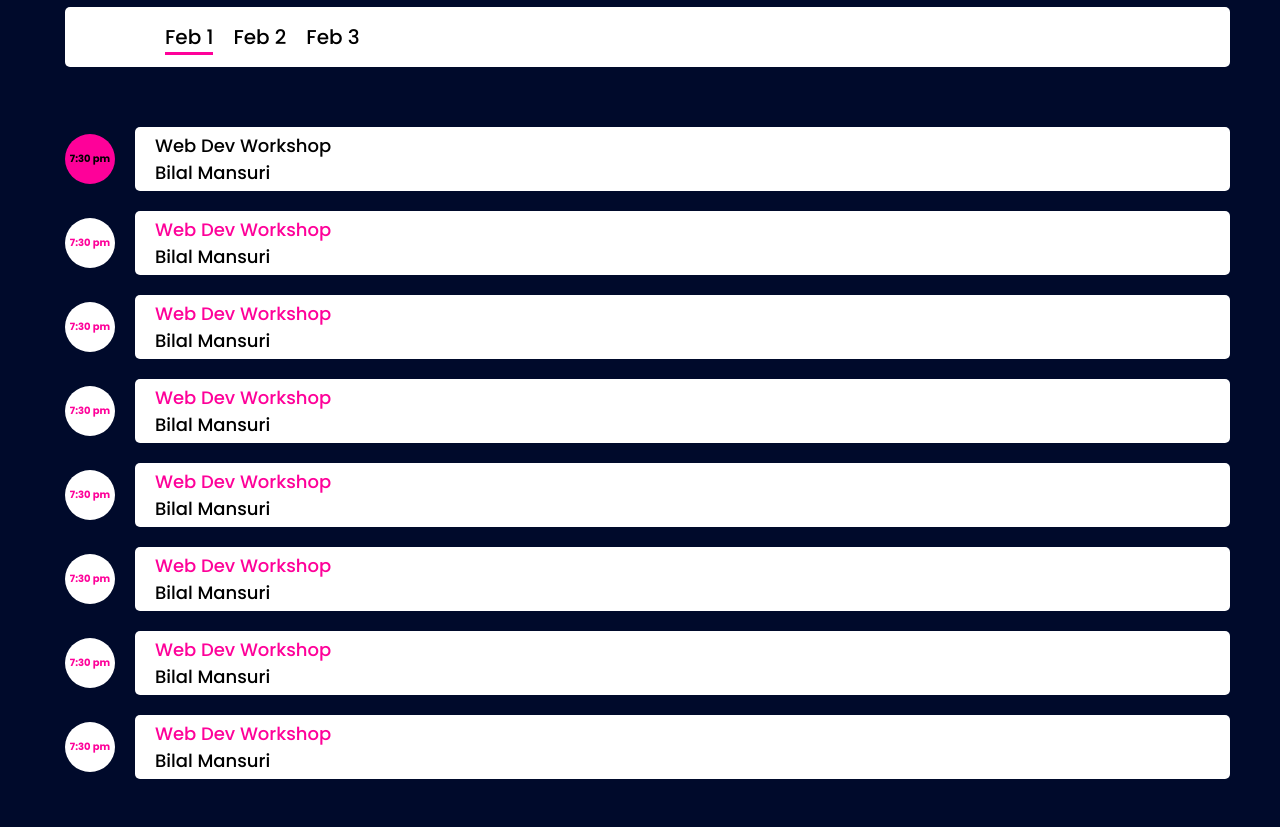
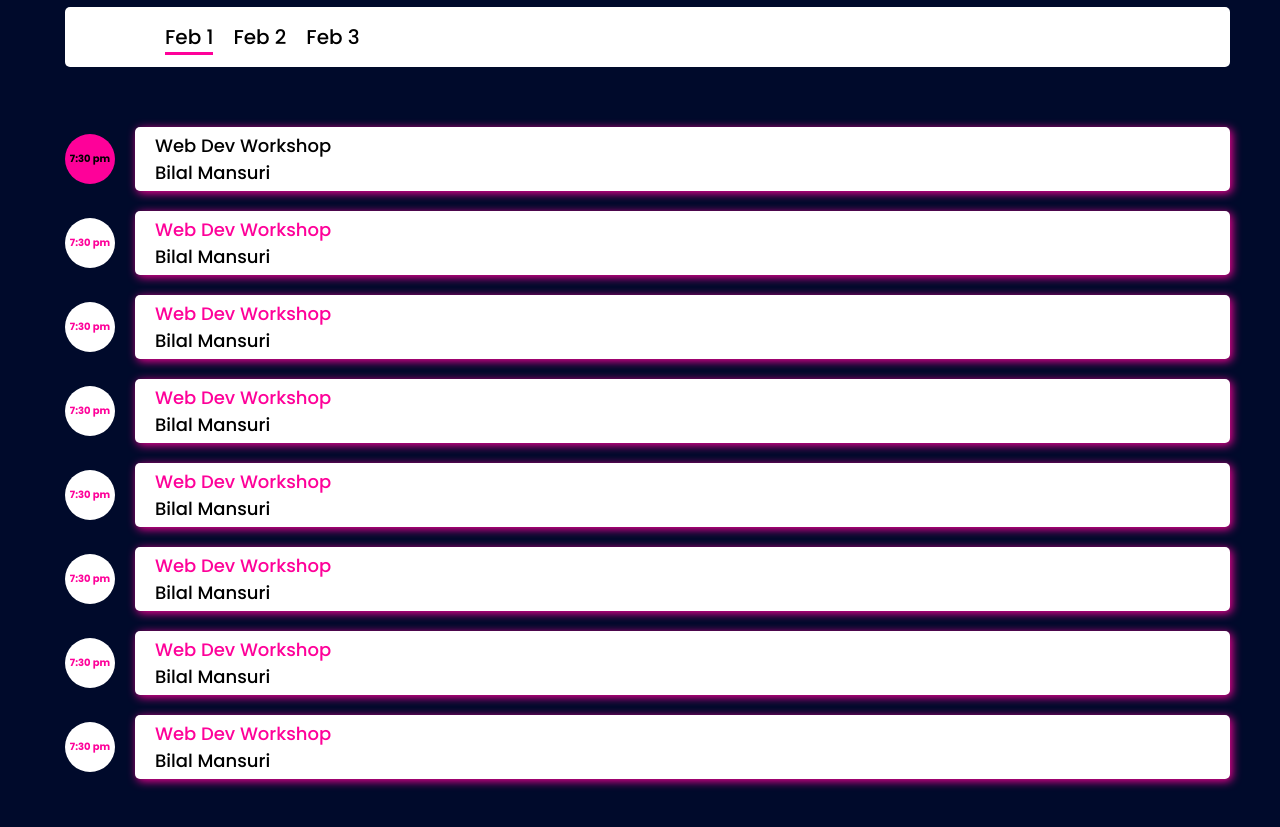
Before and after one commit to vivek286/Nakshatra, a Next.js app: page / in a window 1280 px wide. Shown: the part 2680-3507 px from the top of the page. Built offline with nearby package versions, Linux system fonts and the light colour scheme.

Commit message:
added box shafow

```diff
--- a/components/Timeline-item.module.css
+++ b/components/Timeline-item.module.css
@@ -26,10 +26,12 @@
     width: 100%;
     border-radius: 5px;
     background-color: #fff;
+    box-shadow: 2px 2px 10px var(--pink);
 }
 .description > p{
     font-weight: 500;
     font-size:1.8rem;
+
 }
 
 @media screen and (max-width:900px) {
```
